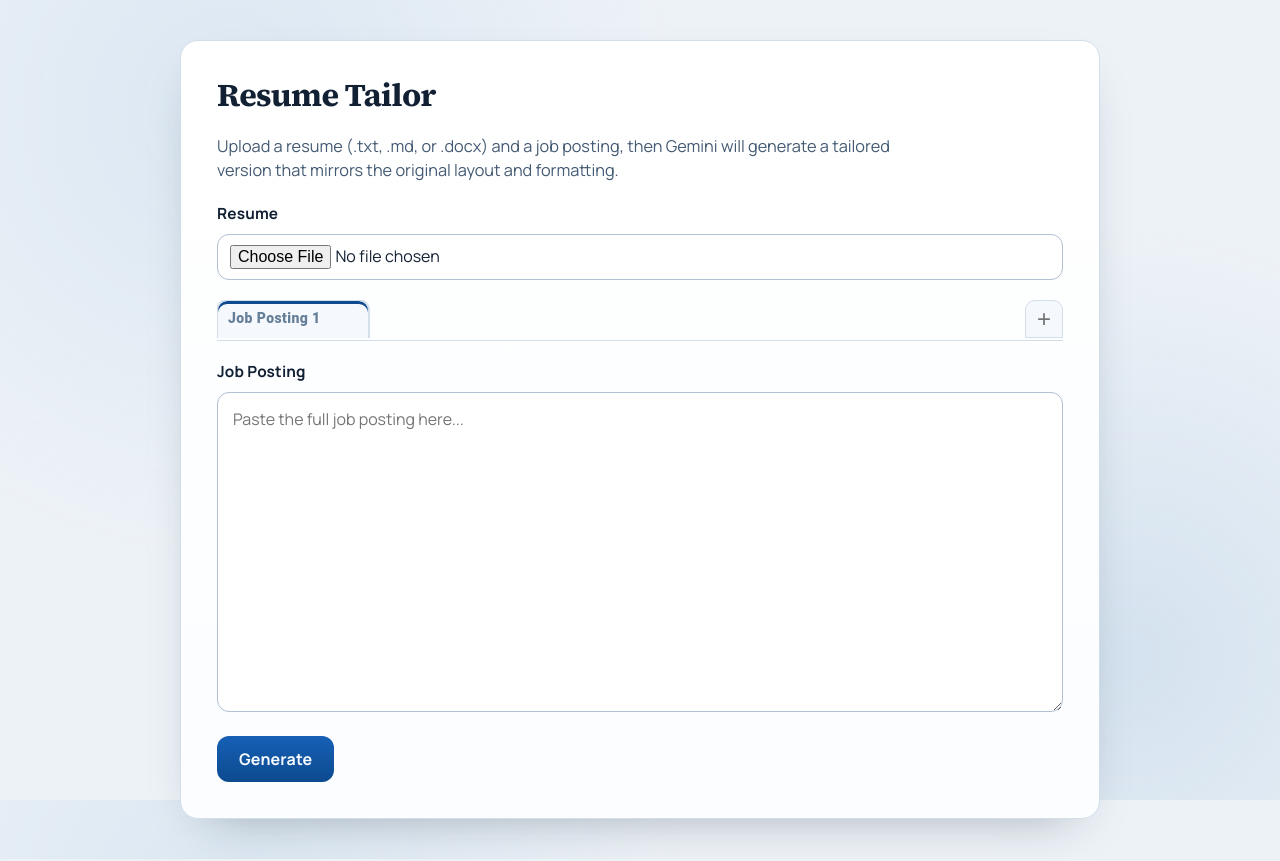
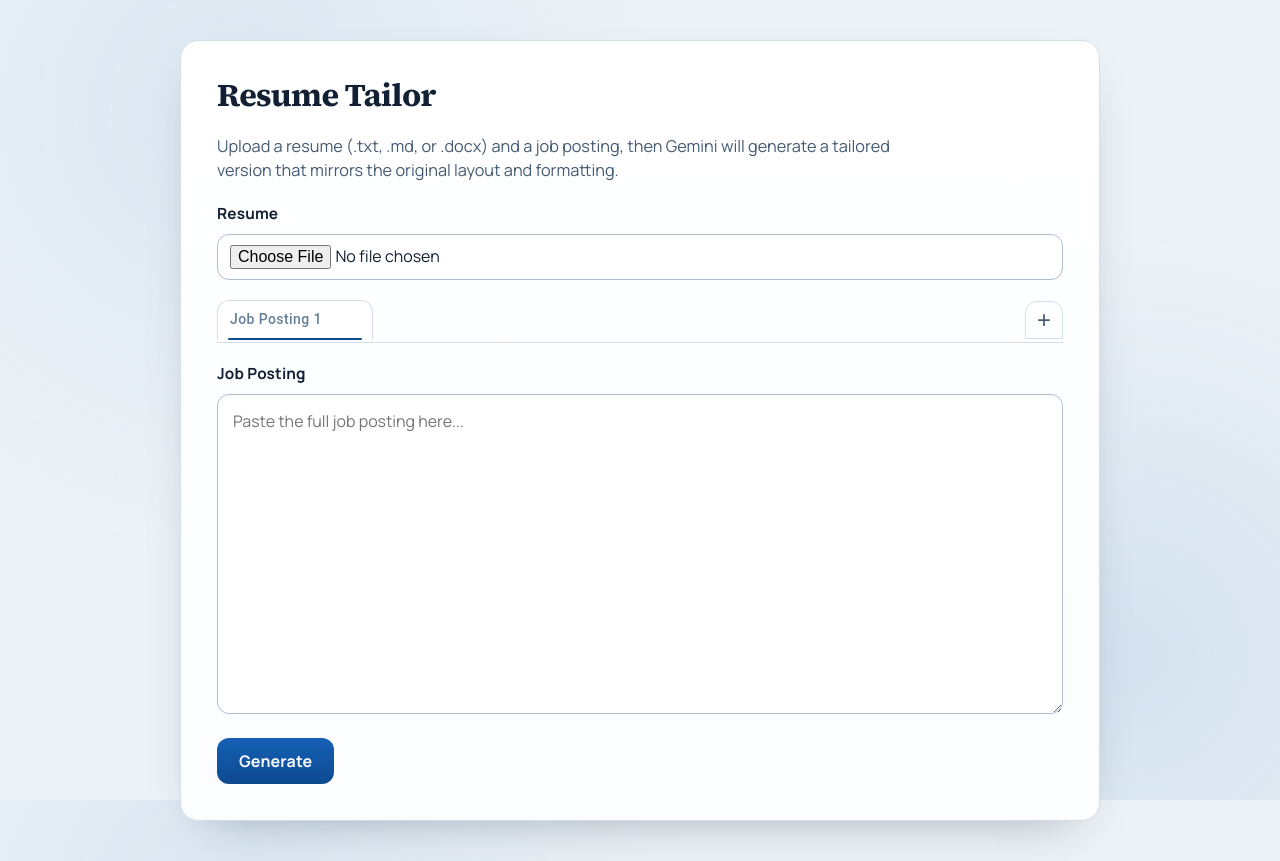
Before and after one commit to alexandergshaw/Resume-Tailor, a Next.js app in the folder hello-world/: page / in a window 1280 px wide. Built offline with nearby package versions, Linux system fonts and the light colour scheme.

Commit message:
feat: enhance tab styling with improved dimensions, colors, and hover effects

```diff
--- a/hello-world/app/page.js
+++ b/hello-world/app/page.js
@@ -467,23 +467,29 @@ export default function Home() {
               minHeight: 0,
               flex: 1,
               "& .MuiTab-root": {
-                minHeight: 38,
+                minHeight: 40,
                 textTransform: "none",
                 border: "1px solid var(--border)",
                 borderBottom: "none",
-                borderTopLeftRadius: 10,
-                borderTopRightRadius: 10,
-                marginRight: "6px",
-                backgroundColor: "var(--bg-soft)",
+                borderTopLeftRadius: 12,
+                borderTopRightRadius: 12,
+                marginRight: "8px",
+                backgroundColor: "rgba(255, 255, 255, 0.7)",
                 color: "var(--text-muted)",
-                padding: "6px 10px",
-                transition: "background-color 0.2s ease, color 0.2s ease, box-shadow 0.2s ease",
+                padding: "6px 12px",
+                backdropFilter: "blur(4px)",
+                transition:
+                  "background-color 0.2s ease, color 0.2s ease, border-color 0.2s ease, box-shadow 0.2s ease",
+                "&:hover": {
+                  backgroundColor: "rgba(255, 255, 255, 0.94)",
+                  color: "var(--text-primary)",
+                },
               },
               "& .MuiTab-root.Mui-selected": {
                 color: "var(--accent)",
                 backgroundColor: "var(--bg-surface)",
-                borderColor: "var(--accent)",
-                boxShadow: "inset 0 3px 0 0 var(--accent)",
+                borderColor: "var(--border-strong)",
+                boxShadow: "0 8px 16px -14px rgba(17, 60, 110, 0.55)",
                 fontWeight: 700,
               },
               "& .MuiTabs-indicator": {
@@ -500,15 +506,17 @@ export default function Home() {
                   <Tab
                     value={tab.id}
                     sx={{
-                      backgroundColor: isActive
-                        ? "rgba(13, 74, 143, 0.12)"
-                        : "var(--bg-soft)",
-                      color: isActive ? "var(--accent)" : "var(--text-muted)",
-                      borderColor: isActive ? "var(--accent)" : "var(--border)",
-                      boxShadow: isActive
-                        ? "inset 0 3px 0 0 var(--accent), 0 0 0 1px rgba(13, 74, 143, 0.16)"
-                        : "none",
-                      fontWeight: isActive ? 800 : 600,
+                      "&::after": {
+                        content: '""',
+                        position: "absolute",
+                        left: 10,
+                        right: 10,
+                        bottom: 0,
+                        height: 2,
+                        borderRadius: 999,
+                        backgroundColor: isActive ? "var(--accent)" : "transparent",
+                        transition: "background-color 0.2s ease",
+                      },
                     }}
                     label={
                       <Box
@@ -543,13 +551,18 @@ export default function Home() {
                               display: "inline-flex",
                               alignItems: "center",
                               justifyContent: "center",
-                              width: 16,
-                              height: 16,
+                              width: 18,
+                              height: 18,
                               borderRadius: "50%",
-                              fontSize: 12,
+                              fontSize: 13,
                               lineHeight: 1,
                               marginLeft: "auto",
-                              "&:hover": { backgroundColor: "rgba(0,0,0,0.1)" },
+                              color: "var(--text-secondary)",
+                              transition: "background-color 0.15s ease, color 0.15s ease",
+                              "&:hover": {
+                                backgroundColor: "rgba(17, 34, 51, 0.08)",
+                                color: "var(--text-primary)",
+                              },
                             }}
                             onClick={(event) => {
                               event.stopPropagation();
@@ -572,10 +585,16 @@ export default function Home() {
               onClick={addTab}
               sx={{
                 border: "1px solid var(--border)",
-                borderRadius: "10px 10px 0 0",
+                borderRadius: "12px 12px 0 0",
                 width: 38,
                 height: 38,
-                backgroundColor: "var(--bg-soft)",
+                backgroundColor: "rgba(255, 255, 255, 0.78)",
+                color: "var(--text-secondary)",
+                transition: "background-color 0.2s ease, color 0.2s ease",
+                "&:hover": {
+                  backgroundColor: "var(--bg-surface)",
+                  color: "var(--accent)",
+                },
               }}
             >
               +
```
